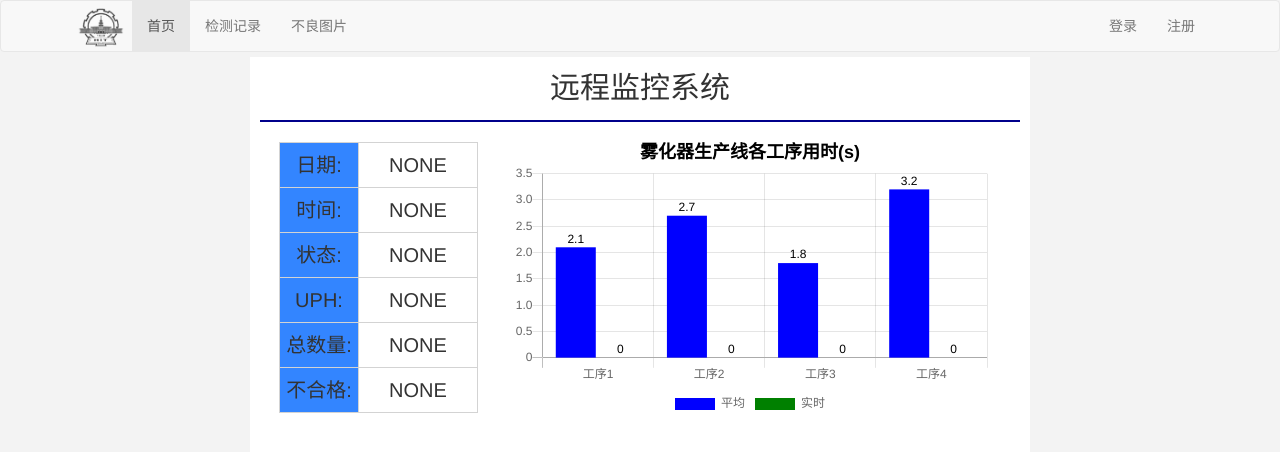
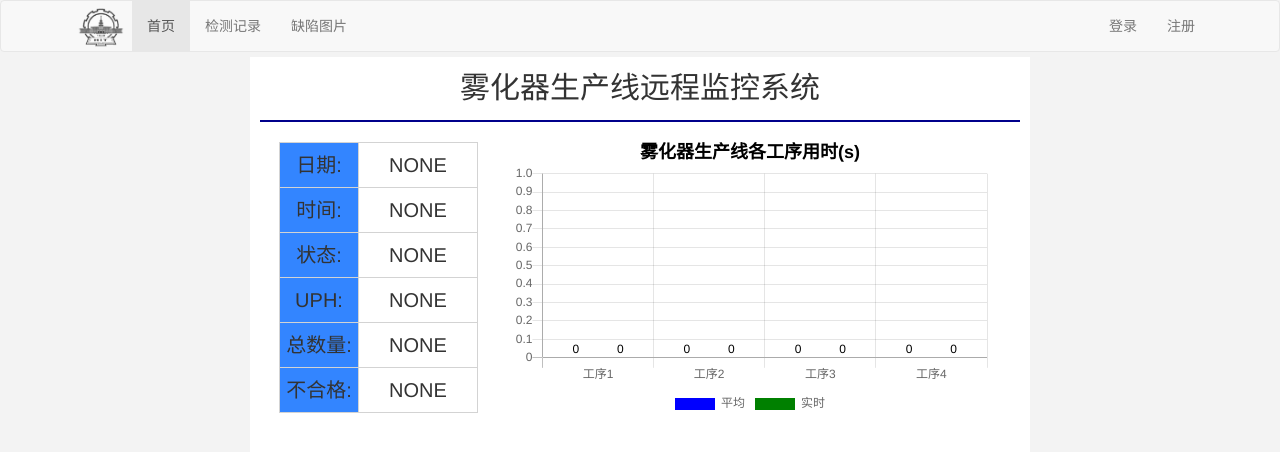
Before and after one commit to wang-jiankun/Django-Defect, a Django app: page / in a window 1280 px wide. Shown: the top 452 px of the page. Run offline with Django 3.2, Linux system fonts and the light colour scheme; data that the repository does not hold is empty; some libraries are stand-ins or nearby versions.

Commit message:
2019-11-14

```diff
--- a/detection/models.py
+++ b/detection/models.py
@@ -14,8 +14,8 @@ class Log(models.Model):
     检测记录表单
     """
     time = models.DateTimeField(auto_now_add=True)
-    detect_class = models.CharField(max_length=10)
-    path = models.CharField(max_length=60, null=True)
+    detect_class = models.CharField(max_length=20)
+    path = models.CharField(max_length=100, null=True)
 
     def __str__(self):
         return "<Log:(id:%s,class:%s)>" % (self.id, self.time)
--- a/detection/views.py
+++ b/detection/views.py
@@ -35,8 +35,10 @@ def update(request):
     current_date = dt.date.today()
     current_time = dt.datetime.now().strftime("%H:%M:%S")
     state = model_to_dict(State.objects.last())
-    step_time = model_to_dict(Chart.objects.last())
-    data_json = {'date': str(current_date), 'time': current_time, 'state': state, 'step_time': step_time}
+    step_time = model_to_dict(Chart.objects.first())
+    avg_step_time = model_to_dict(Chart.objects.last())
+    data_json = {'date': str(current_date), 'time': current_time,
+                 'state': state, 'step_time': step_time, 'avg_time': avg_step_time}
     return HttpResponse(json.dumps(data_json), content_type='application/json')
 
 
@@ -124,7 +126,7 @@ def detection_view(request):
     :return:
     """
     current_date = dt.date.today()
-    logs = Log.objects.filter(time__endswith=current_date)
+    logs = Log.objects.filter(time__contains=current_date)
     keys = {'s': '2019-01-01', 'e': str(current_date)}
     return render(request, 'detection.html', context={"logs": logs, 'pos': 2, 'ks': keys})
 
@@ -138,8 +140,9 @@ def log_search(request):
     """
     start_date = request.GET.get('start_date')
     end_date = request.GET.get('end_date')
+    end_date_p = end_date[0:-2]+str(int(end_date[-2:])+1)
     keys = {'s': start_date, 'e': end_date}
-    logs = Log.objects.filter(time__range=(start_date, end_date))
+    logs = Log.objects.filter(time__range=(start_date, end_date_p))
     return render(request, 'detection.html', context={"logs": logs, 'pos': 2, 'ks': keys})
 
 
@@ -151,10 +154,10 @@ def defect_view(request):
     :return:
     """
     current_date = dt.date.today()
-    logs = Log.objects.filter(time__endswith=current_date)
+    # logs = Log.objects.filter(time__contains=current_date)
     keys = {'s': '2019-01-01', 'e': str(current_date), 'c': 'normal'}
 
-    return render(request, 'defect.html', context={"logs": logs, 'pos': 3, 'ks': keys})
+    return render(request, 'defect.html', context={"logs": [], 'pos': 3, 'ks': keys})
 
 
 @login_required
@@ -167,8 +170,10 @@ def defect_search(request):
     defect_type = request.GET.get('class')
     start_date = request.GET.get('start_date')
     end_date = request.GET.get('end_date')
+    end_date_p = end_date[0:-2]+str(int(end_date[-2:])+1)
     keys = {'s': start_date, 'e': end_date, 'c': defect_type}
-    logs = Log.objects.filter(detect_class=defect_type, time__range=(start_date, end_date))
+    logs = Log.objects.filter(detect_class=defect_type, time__lte=end_date_p)
+    # logs = Log.objects.filter(detect_class=defect_type, time__range=(start_date, end_date))
 
     paginator = Paginator(logs, 3)
 
--- a/intelligent_plant/settings.py
+++ b/intelligent_plant/settings.py
@@ -26,7 +26,7 @@ SECRET_KEY = 'ncki&67^r7^30zk3v#a3#y0d^guji2)u^))&4uizbmc$byfv0_'
 DEBUG = True
 
 # 设置允许的IP访问
-ALLOWED_HOSTS = ['127.0.0.1', '172.16.6.208']
+ALLOWED_HOSTS = ['127.0.0.1', '192.168.0.108']
 
 
 # Application definition
--- a/templates/base.html
+++ b/templates/base.html
@@ -3,7 +3,7 @@
 <html lang="zh">
 <head>
     <meta charset="UTF-8">
-    <title>{% block title %}{% endblock %}-远程监控系统</title>
+    <title>{% block title %}远程监控系统{% endblock %}</title>
     <link rel="icon" href="{% static 'detection/image/icon.jpg' %}" type="img/x-ico" />
     <link rel="stylesheet" href="https://cdn.bootcss.com/bootstrap/3.3.7/css/bootstrap.min.css" integrity="sha384-BVYiiSIFeK1dGmJRAkycuHAHRg32OmUcww7on3RYdg4Va+PmSTsz/K68vbdEjh4u" crossorigin="anonymous">
     <script src="https://cdn.bootcss.com/jquery/3.2.1/jquery.min.js"></script>
@@ -50,7 +50,7 @@
               {% else %}
                   <li >
               {% endif %}
-                <a href="{% url 'defect_image' %}">不良图片</a>
+                <a href="{% url 'defect_image' %}">缺陷图片</a>
             </li>
           </ul>
           <ul class="nav navbar-nav navbar-right">
--- a/templates/defect.html
+++ b/templates/defect.html
@@ -1,7 +1,7 @@
 {% extends 'base.html' %}
 {% load static %}
 
-{% block title %}不良图片{% endblock %}
+{% block title %}雾化器装配缺陷图片{% endblock %}
 
 {% block head %}
     <script>
@@ -29,7 +29,7 @@
                 <option value="normal">正常</option>
                 <option value="nothing">工件缺失</option>
                 <option value="lack_cotton">棉芯缺失</option>
-                <option value="lack_piece">金属片缺失</option>
+                <option value="lack_piece">金属片异常</option>
                 <option value="wire_fail">金属丝异常</option>
                 <script>
                     var select = document.getElementsByName('class')[0];
--- a/templates/detection.html
+++ b/templates/detection.html
@@ -1,7 +1,7 @@
 {% extends 'base.html' %}
 {% load static %}
 
-{% block title %}检测记录{% endblock %}
+{% block title %}雾化器装配检测记录{% endblock %}
 
 {% block head %}
     <script>
--- a/templates/index.html
+++ b/templates/index.html
@@ -20,6 +20,7 @@
                     for (var i=0;i<4;i++){
                         k = 'step_' + (i+1);
                         step_time[i] = data.step_time[k];
+                        avg_time[i] = data.avg_time[k];
                     }
                     myChart.update();
                 });
@@ -31,7 +32,7 @@
 
 {% block main %}
     <div class="title">
-        <p style="text-align: center">远程监控系统</p>
+        <p style="text-align: center">雾化器生产线远程监控系统</p>
     </div>
 
 
@@ -52,7 +53,7 @@
 
     <script>
         var step_time = [0.0, 0.0, 0.0, 0.0];
-        var avg_time = [2.1, 2.7, 1.8, 3.2];
+        var avg_time = [0.0, 0.0, 0.0, 0.0];
         var ctx = document.getElementById("myChart").getContext("2d");
         var myChart = new Chart(ctx, {
             type: 'bar', // 曲线图-line; 柱形图-bar
```
Also changed, not shown: 1 other file.
